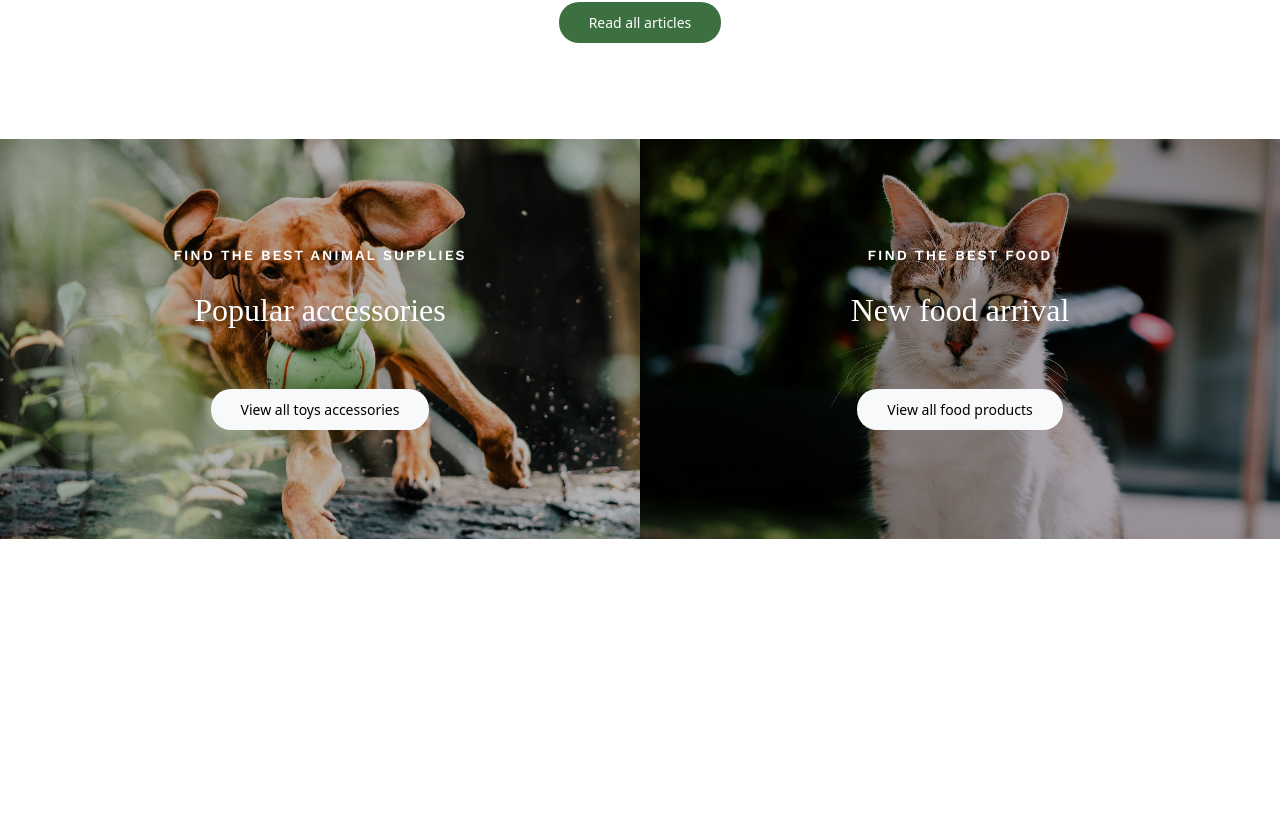
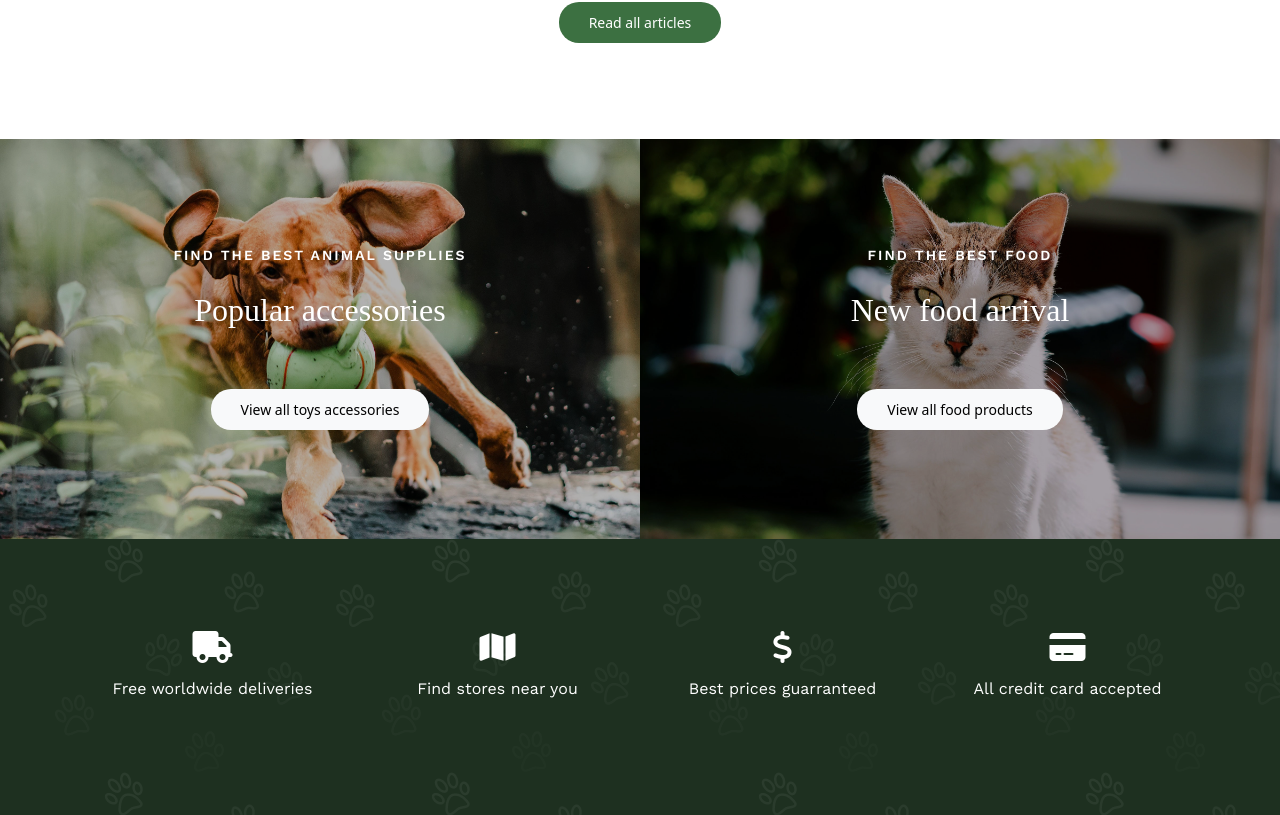
Before and after one commit to DanCiciarello/proj-html-vuejs, a Vue app: page / in a window 1280 px wide. Shown: the part 5150-5965 px from the top of the page. Before the commit the page ends 5689 px from the top, so only its background shows below. Built offline with nearby package versions, Linux system fonts and the light colour scheme; a web font is replaced by a local one.

Commit message:
Completed shop USPs component

```diff
--- /dev/null
+++ b/src/assets/scss/_shopusps.scss
@@ -0,0 +1,4 @@
+.cdShopUspContainer {
+    background-color: $primary;
+    background-image: url('@/assets/img/bg-transparent-3.png');
+}
--- /dev/null
+++ b/src/components/ShopUSPItem.vue
@@ -0,0 +1,26 @@
+<template>
+    <div class="text-white text-center py-5">
+
+        <i class="fa-2xl" :class="shopUspItem.icon"></i>
+        <p class="pt-3">{{shopUspItem.text}}</p>
+
+    </div>
+</template>
+
+<script>
+export default {
+
+    // Name
+    name: "ShopUSPItem",
+
+    // Props
+    props: {
+        shopUspItem: Object,
+    }
+
+}
+</script>
+
+<style lang="scss">
+
+</style>
--- a/src/components/ShopUSPs.vue
+++ b/src/components/ShopUSPs.vue
@@ -1,16 +1,49 @@
 <template>
-    <div></div>
+    <div>
+
+        <div class="cdShopUspContainer py-5">
+
+            <div class="container">
+                <div class="row">
+                    <div class="col-3" v-for="(item,i) in shopUspList" :key="i">
+                        <ShopUSPItem :shop-usp-item="item"/>
+                    </div>
+                </div>
+            </div>
+
+        </div>
+
+    </div>
 </template>
 
 <script>
+
+// Import
+import {state} from "../store";
+import ShopUSPItem from "./ShopUSPItem.vue";
+
+// Export
 export default {
 
     // Name
     name: "ShopUSPs",
+
+    // Computed
+    computed: {
+        shopUspList() {
+            return state.shopUspList;
+        }
+    },
+
+    // Components
+    components: { ShopUSPItem }
 
 }
 </script>
 
 <style lang="scss">
 
+@import "../assets/scss/variables";
+@import "../assets/scss/shopusps";
+
 </style>
```
